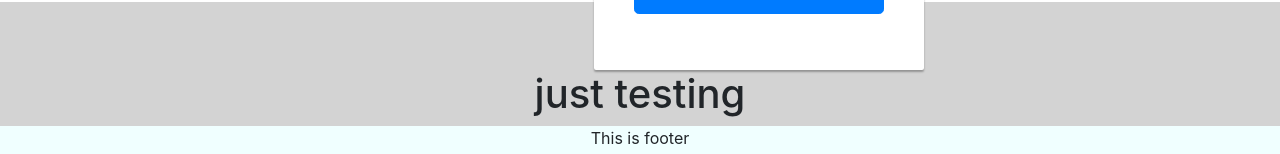
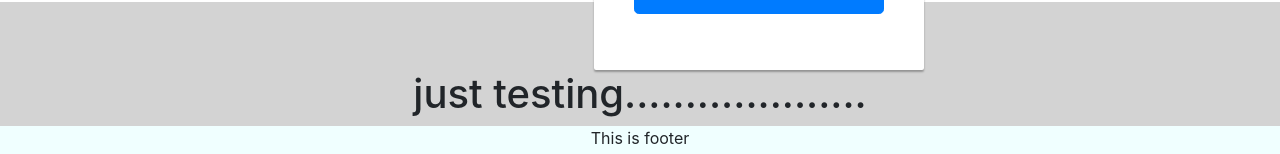
Before and after one commit to sreeragkutti/react_git_Components, a React (Create React App) app: page / in a window 1280 px wide. Shown: the part 798-952 px from the top of the page. Built offline with nearby package versions, Linux system fonts and the light colour scheme.

Commit message:
added dots

```diff
--- a/src/Components/Body/Body.tsx
+++ b/src/Components/Body/Body.tsx
@@ -31,7 +31,7 @@ class Body extends React.Component{
                     </div>
                 </div>
                 <div>
-                    <h1>just testing</h1>
+                    <h1>just testing....................</h1>
                 </div>
                 {/* <div classNameName="sample-body">
                     <p>Registration form</p>
```
